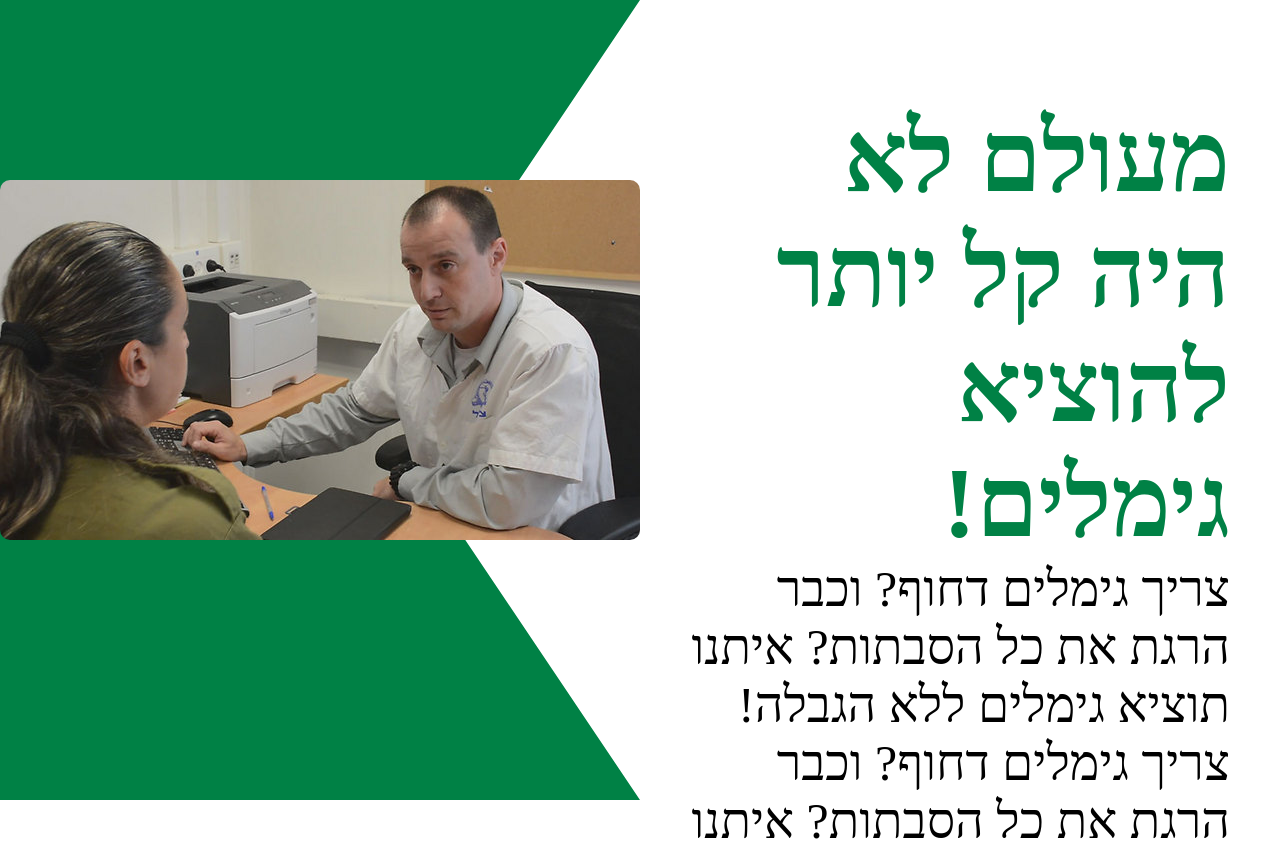
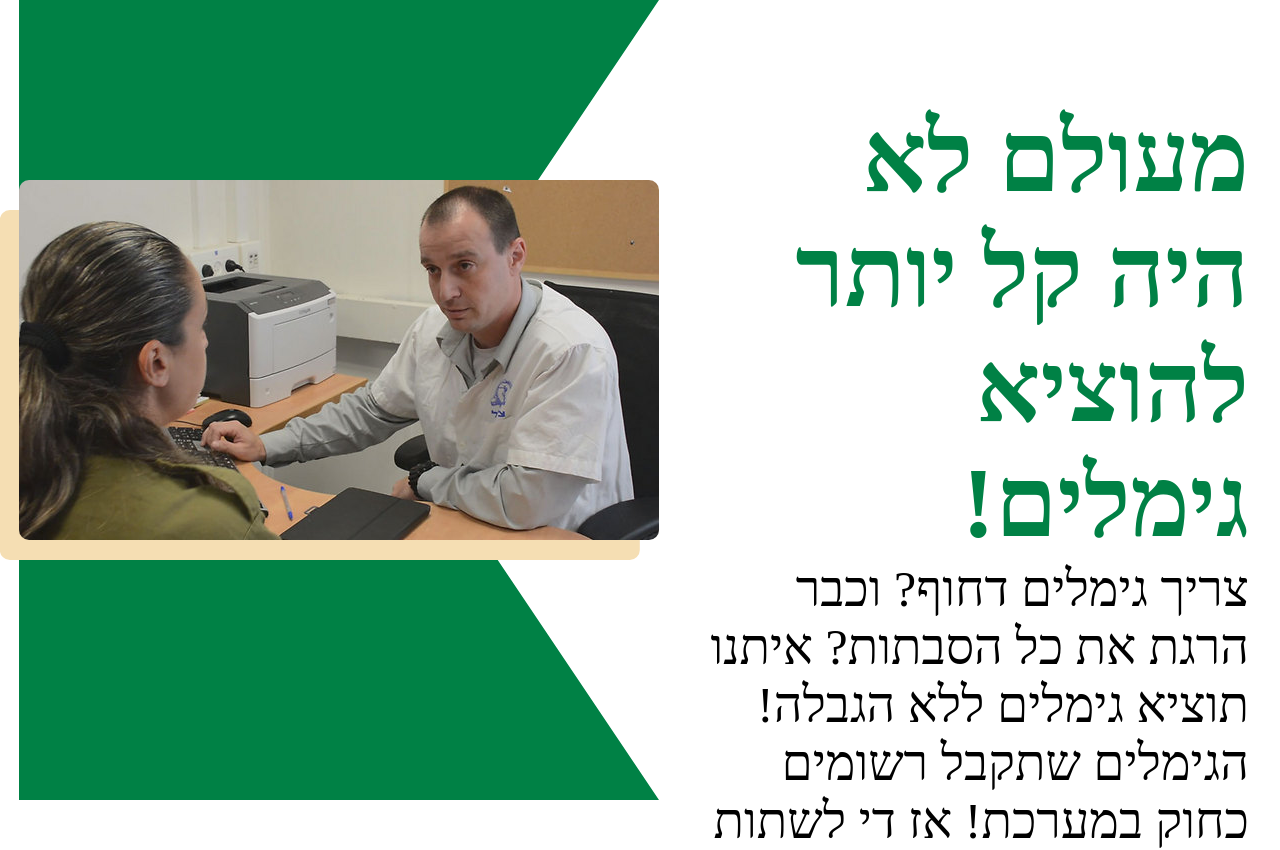
Before and after one commit to jewishmoses/gimalim, a React (Create React App) app: page / in a window 1280 px wide. Shown: the top 850 px of the page. Built offline with nearby package versions, Linux system fonts and the light colour scheme; a web font is replaced by a local one.

Commit message:
updated about

```diff
--- a/src/components/about/About.jsx
+++ b/src/components/about/About.jsx
@@ -17,8 +17,7 @@ const About = () => {
 
                     <div className="about-description">
                         <p>
-                            צריך גימלים דחוף? וכבר הרגת את כל הסבתות? איתנו תוציא גימלים ללא הגבלה!
-                            צריך גימלים דחוף? וכבר הרגת את כל הסבתות? איתנו תוציא גימלים ללא הגבלה!
+                            צריך גימלים דחוף? וכבר הרגת את כל הסבתות? איתנו תוציא גימלים ללא הגבלה! הגימלים שתקבל רשומים כחוק במערכת! אז די לשתות חלב סויה! בלי לצאת מהבית, בלי לזוז מהספה, גימלים בקליק! (לפזמ בלבד)
                         </p>
                     </div>
 
@@ -36,7 +35,8 @@ const About = () => {
 
                     <div className="about-bg"></div>
 
-                    <img src={Image} alt="" className="about-image" />
+                    <div className="about-image-bg" />
+                    <img src={Image} alt="ביקור רופא" className="about-image" />
 
                 </div>
 
--- a/src/components/about/about.css
+++ b/src/components/about/about.css
@@ -80,3 +80,12 @@
     position: absolute;
     border-radius: 10px;
 }
+
+.about-image-bg {
+    background: wheat;
+    width: 640px;
+    height: 350px;
+    transform: translate(-3%, 60%);
+    position: absolute;
+    border-radius: 10px;
+}
```
